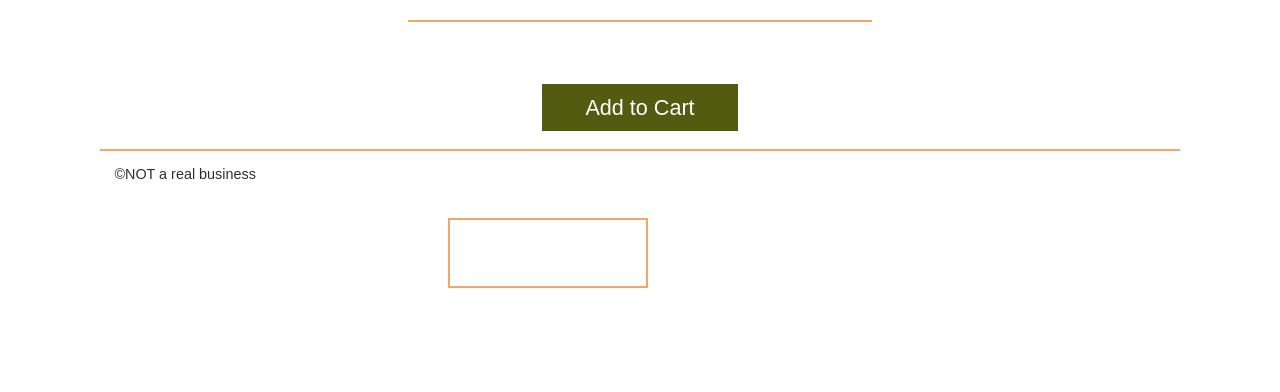
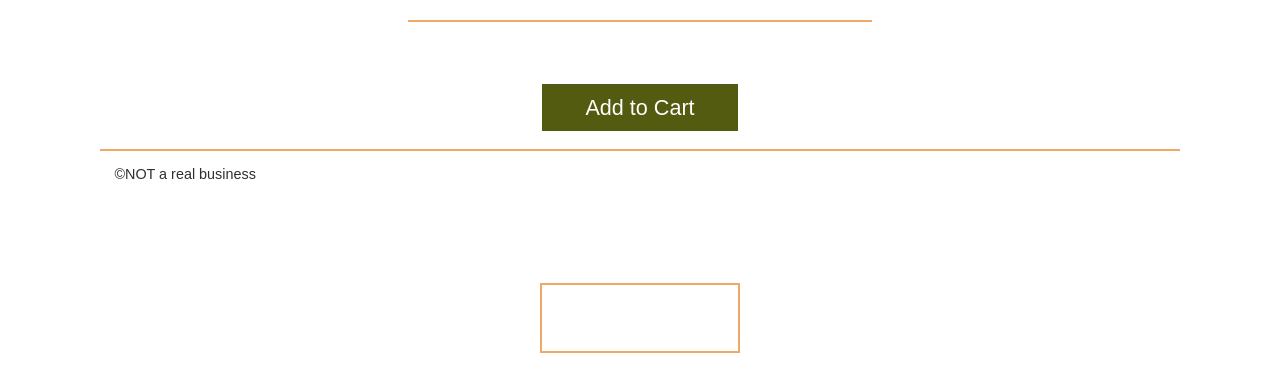
Before and after one commit to NicholasBoss/wdd330-team2, a website built with Vite: page src/product_pages/index.html in a window 1280 px wide. Shown: the part 82-474 px from the top of the page. Built offline with nearby package versions, Linux system fonts and the light colour scheme; no server answers.

Commit message:
centered dialog

```diff
--- a/src/css/style.css
+++ b/src/css/style.css
@@ -245,8 +245,9 @@ button, .navBtnLeft {
   justify-content: center;
   align-items: center;
   text-align: center;
-  left: 35%;
-  top: 300px;
+  top: 50%;
+  left: 50%;
+  transform: translate(-50%, -50%);
   padding: 15px;
   width: 200px;
 }
```
